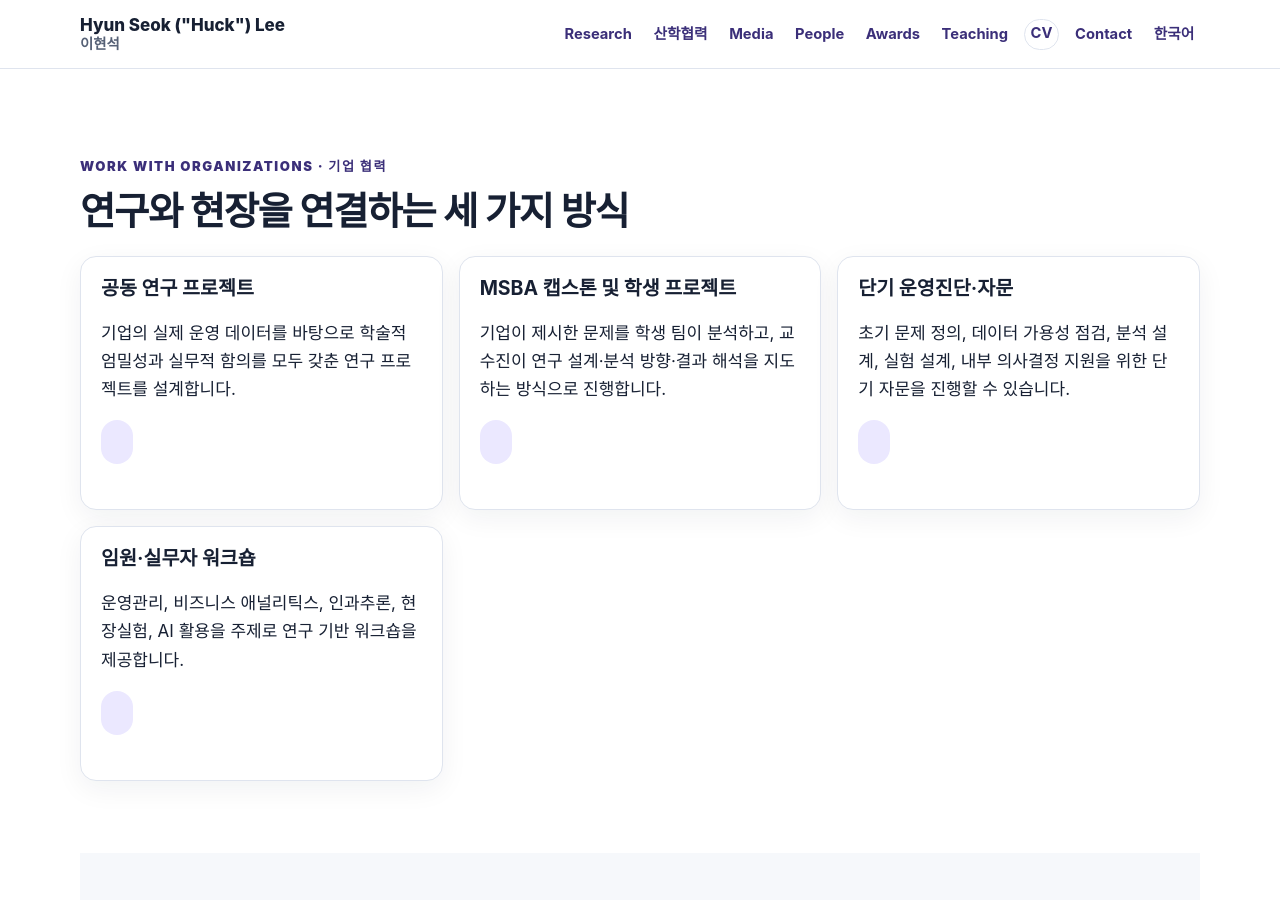
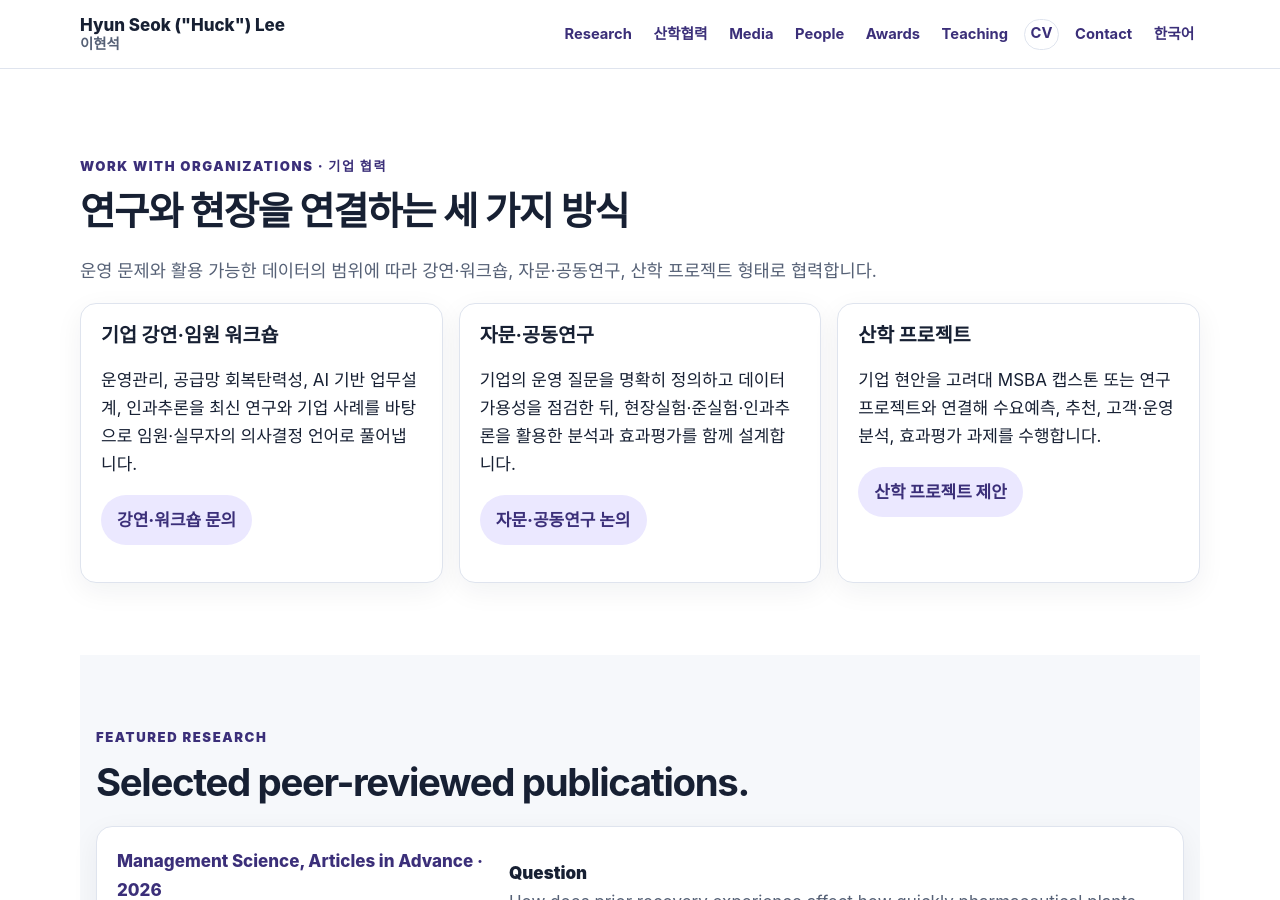
Before and after one commit to lordya2/lordya2.github.io, a Jekyll site: the page built from index.md, in a window 1280 px wide and 900 px high, scrolled down 1388 px. Built offline with Jekyll 4.4.1, drawn with Linux system fonts in a browser that asks for light colours.

Commit message:
Improve homepage corporate pathways

```diff
--- a/_data/industry_collaboration.yml
+++ b/_data/industry_collaboration.yml
@@ -3,6 +3,8 @@ eyebrow_en: 'Industry Collaboration'
 title: '기업 데이터와 운영 의사결정을 연결하는 연구 기반 산학협력'
 intro: >-
   기업이 보유한 운영 데이터와 현장의 의사결정 문제를 바탕으로, 리테일, 서비스, 플랫폼, 공급망, 헬스케어 영역의 실질적 개선 기회를 함께 찾습니다. 단순한 분석 보고서보다 “어떤 의사결정을 바꿀 것인가”를 먼저 정의하고, 데이터 분석·현장실험·인과추론·머신러닝을 결합해 실행 가능한 인사이트를 도출하는 것을 목표로 합니다.
+engagement_intro: >-
+  운영 문제와 활용 가능한 데이터의 범위에 따라 강연·워크숍, 자문·공동연구, 산학 프로젝트 형태로 협력합니다.
 collaboration_areas:
   - title: '데이터 기반 운영진단'
     description: '판매, 재고, 고객, 물류, 노동, 서비스 데이터를 활용해 병목, 낭비, 수요-공급 불일치, 고객 이탈, 운영 리스크를 진단합니다.'
@@ -17,31 +19,56 @@ collaboration_areas:
   - title: '공급망 회복탄력성과 리스크 진단'
     description: '공급중단, 재고 부족, 공급망 구조 변화, 운영 투명성, 회복 경험 학습이 성과에 미치는 영향을 데이터로 평가합니다.'
 project_modes:
-  - title: '공동 연구 프로젝트'
-    description: '기업의 실제 운영 데이터를 바탕으로 학술적 엄밀성과 실무적 함의를 모두 갖춘 연구 프로젝트를 설계합니다.'
-  - title: 'MSBA 캡스톤 및 학생 프로젝트'
-    description: '기업이 제시한 문제를 학생 팀이 분석하고, 교수진이 연구 설계·분석 방향·결과 해석을 지도하는 방식으로 진행합니다.'
-  - title: '단기 운영진단·자문'
-    description: '초기 문제 정의, 데이터 가용성 점검, 분석 설계, 실험 설계, 내부 의사결정 지원을 위한 단기 자문을 진행할 수 있습니다.'
-  - title: '임원·실무자 워크숍'
-    description: '운영관리, 비즈니스 애널리틱스, 인과추론, 현장실험, AI 활용을 주제로 연구 기반 워크숍을 제공합니다.'
+  - id: 'executive-workshops'
+    title: '기업 강연·임원 워크숍'
+    description: '운영관리, 공급망 회복탄력성, AI 기반 업무설계, 인과추론을 최신 연구와 기업 사례를 바탕으로 임원·실무자의 의사결정 언어로 풀어냅니다.'
+    cta: '강연·워크숍 문의'
+    event: 'corporate_speaking_click'
+  - id: 'advisory-research'
+    title: '자문·공동연구'
+    description: '기업의 운영 질문을 명확히 정의하고 데이터 가용성을 점검한 뒤, 현장실험·준실험·인과추론을 활용한 분석과 효과평가를 함께 설계합니다.'
+    cta: '자문·공동연구 논의'
+    event: 'advisory_research_click'
+  - id: 'industry-projects'
+    title: '산학 프로젝트'
+    description: '기업 현안을 고려대 MSBA 캡스톤 또는 연구 프로젝트와 연결해 수요예측, 추천, 고객·운영 분석, 효과평가 과제를 수행합니다.'
+    cta: '산학 프로젝트 제안'
+    event: 'industry_project_click'
 capstone_intro: >-
-  아래는 공개 가능한 범위에서 소개하는 MSBA 캡스톤 및 산학 프로젝트 사례입니다. 학생 프로젝트의 경우 기업 현안, 데이터 분석, 머신러닝, 인과추론, 추천/예측 모델링을 연결해 실무적으로 활용 가능한 결과물을 만드는 것을 목표로 합니다.
+  아래는 공개 가능한 범위에서 소개하는 MSBA 캡스톤 및 산학 프로젝트 사례입니다. 학생 프로젝트의 경우 기업 현안, 데이터 분석, 머신러닝, 인과추론, 추천·예측 모델링을 연결해 실무적으로 활용 가능한 결과물을 만드는 것을 목표로 합니다.
+case_disclaimer: >-
+  아래 사례는 공개 가능한 범위에서 프로젝트의 질문과 분석 접근을 소개합니다. 기업의 승인 없이 민감한 데이터, 실행 결과 또는 정량적 성과를 공개하지 않습니다.
 capstone_projects:
   - partner: 'GS Retail'
     title: '이미지 데이터 군집 분석을 통한 소비자 구매 행동 분석 및 추천 서비스 개선'
     description: '이미지 데이터와 소비자 구매 행동을 연결해 상품 이해와 추천 서비스 개선 가능성을 탐색한 캡스톤 프로젝트입니다.'
+    problem: '상품 이미지에서 얻은 정보와 구매 행동을 어떻게 연결해 추천 서비스 개선 가능성을 찾을 수 있는가?'
+    data: '상품 이미지 데이터와 소비자 구매 행동 데이터'
+    method: '이미지 데이터 군집분석과 구매 행동 연계 분석'
+    decision_relevance: '상품 특성 이해와 추천 로직 개선을 위한 분석 근거 탐색'
     video_url: 'https://www.youtube.com/embed/GLikvwQ0ugA'
   - partner: 'E-Land / SPAO'
     title: '국내 SPA 패션 브랜드 SPAO 분배 시스템 재구축: 머신러닝을 이용한 판매량 예측 모델을 활용하여'
     description: '판매량 예측 모델을 활용해 패션 상품 분배와 재고 운영 의사결정을 개선하는 방향을 탐색한 캡스톤 프로젝트입니다.'
+    problem: '패션 상품의 판매량을 더 정확히 예측해 분배와 재고 의사결정을 어떻게 지원할 수 있는가?'
+    data: '상품 판매 데이터'
+    method: '머신러닝 기반 판매량 예측 모델'
+    decision_relevance: '상품별 분배와 재고 운영 개선 가능성 검토'
     video_url: 'https://www.youtube.com/embed/UlAuBOKTvHc'
   - partner: 'Hyundai Motor Group'
     title: '블루멤버스 활동이 차량 구매 결정에 미치는 영향: 이중차분 모형과 RFM Cluster에 따른 관계 관리 전략'
     description: '멤버십 활동과 차량 구매 간 관계를 이중차분 모형과 RFM 클러스터링으로 분석한 프로젝트입니다.'
+    problem: '블루멤버스 활동은 차량 구매 결정에 어떤 영향을 미치며, 고객군별 관계관리 전략은 어떻게 달라져야 하는가?'
+    data: '멤버십 활동과 차량 구매 데이터'
+    method: '이중차분 모형과 RFM 군집분석'
+    decision_relevance: '멤버십 활동의 효과와 고객군별 관계관리 전략 검토'
   - partner: 'Hyundai Home Shopping'
     title: 'Hmall 추천 알고리즘 구축'
     description: '온라인 쇼핑몰 고객 행동 데이터를 바탕으로 추천 알고리즘과 개인화 의사결정의 개선 가능성을 탐색한 프로젝트입니다.'
+    problem: '온라인 고객 행동을 활용해 Hmall 추천을 어떻게 개인화할 수 있는가?'
+    data: '온라인 쇼핑몰 고객 행동 데이터'
+    method: '고객 행동 기반 추천 알고리즘 구축'
+    decision_relevance: '추천 및 개인화 의사결정 개선 가능성 탐색'
 selected_collaborators:
   note: '아래 조직은 공개 가능한 범위에서 기존 연구, 프로젝트, 캡스톤, 또는 산학협력과 연결된 사례입니다. 추천사나 보증으로 제시하는 것은 아닙니다.'
   groups:
@@ -66,6 +93,6 @@ principles:
   - '실행 가능한 실무적 함의 도출'
   - '학생 학습과 기업 가치 창출의 균형'
 contact_cta:
-  text: '산학협력 가능성을 논의하고 싶으시면 해결하고 싶은 운영/경영 질문, 활용 가능한 데이터의 범위, 희망 일정 등을 간단히 적어 이메일로 연락해 주세요.'
+  text: '산학협력 가능성을 논의하고 싶으시면 해결하고 싶은 운영·경영 질문, 활용 가능한 데이터의 범위, 희망 일정 등을 간단히 적어 이메일로 연락해 주세요.'
   subject: '산학협력 문의'
   button: '산학협력 문의하기'
```
